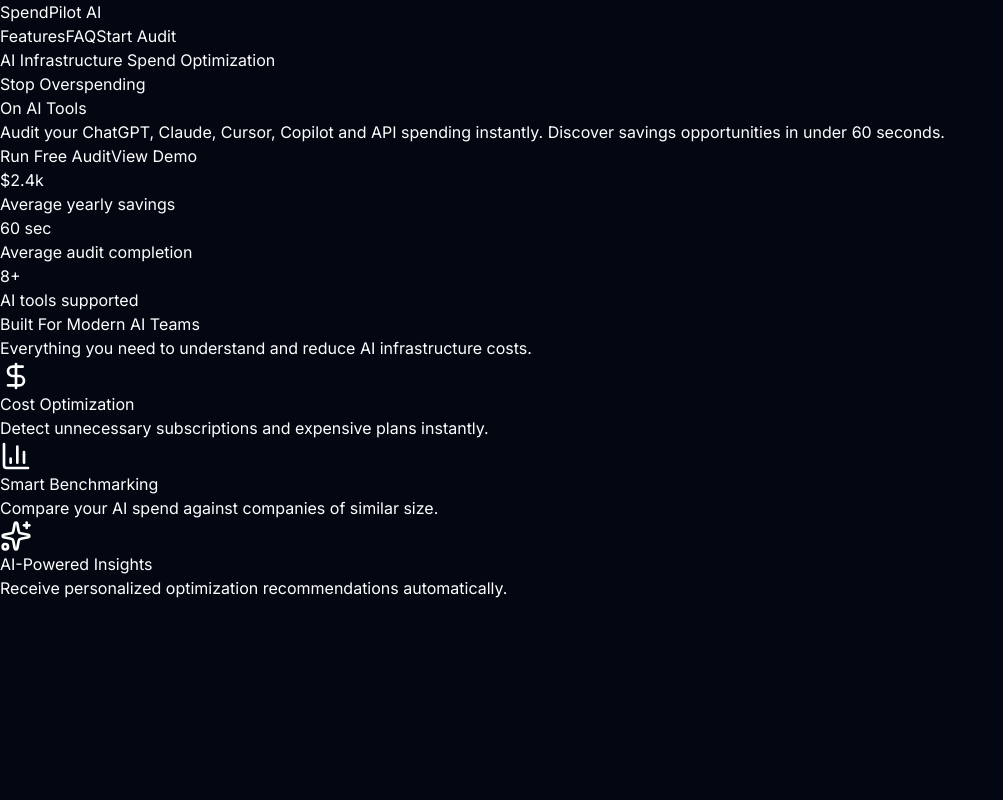
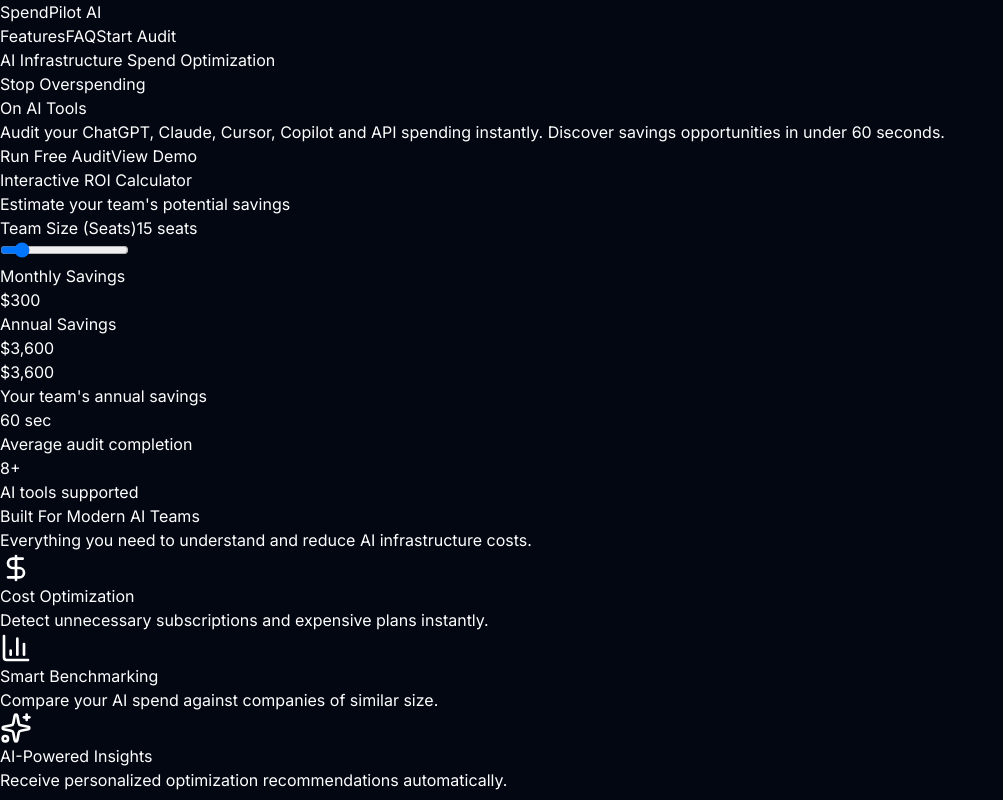
Before and after one commit to HRITIK200/spendpilot-ai, a React (Vite) app in the folder client/: page / in a window 1280 px wide. Shown: the whole page, without its empty margins (0-1003 px from the left). Built offline with nearby package versions, Linux system fonts and the light colour scheme; no server answers.

Commit message:
feat: add interactive ROI savings slider widget

```diff
--- a/client/src/components/Hero.jsx
+++ b/client/src/components/Hero.jsx
@@ -1,8 +1,17 @@
+import { useState } from "react";
 import { Link } from "react-router-dom";
 
 function Hero() {
+  const [teamSize, setTeamSize] = useState(15);
+
+  // Heuristics:
+  // - Average spend per user on AI tools: ~$80/month (e.g. ChatGPT Team + Claude Team + Cursor + Copilot)
+  // - SpendPilot AI optimization typically cuts spend by 25% (~$20/user/month)
+  const monthlySavings = teamSize * 20;
+  const annualSavings = monthlySavings * 12;
+
   return (
-    <section className="min-h-screen flex items-center justify-center px-6">
+    <section className="min-h-screen flex items-center justify-center px-6 py-20">
       <div className="max-w-5xl mx-auto text-center">
 
         <div className="inline-flex items-center gap-2 border border-white/10 bg-white/5 rounded-full px-4 py-2 mb-6">
@@ -35,10 +44,60 @@
           </button>
         </div>
 
+        {/* ROI Calculator Widget */}
+        <div className="max-w-xl mx-auto mt-14 p-6 md:p-8 bg-white/5 border border-white/10 rounded-3xl backdrop-blur-md shadow-2xl relative group hover:border-white/20 transition-all duration-300">
+          <div className="absolute -top-3 left-1/2 transform -translate-x-1/2 bg-blue-600 text-xs font-semibold px-4 py-1.5 rounded-full text-white uppercase tracking-wider shadow-lg">
+            Interactive ROI Calculator
+          </div>
+
+          <h3 className="text-lg font-semibold mb-6 mt-2 text-gray-200">
+            Estimate your team's potential savings
+          </h3>
+
+          <div className="flex flex-col gap-6">
+            <div>
+              <div className="flex justify-between items-center mb-2">
+                <span className="text-sm text-gray-400 font-medium">Team Size (Seats)</span>
+                <span className="text-lg font-bold text-white bg-white/10 px-3 py-1 rounded-xl">
+                  {teamSize} seats
+                </span>
+              </div>
+              <input
+                type="range"
+                min="3"
+                max="100"
+                value={teamSize}
+                onChange={(e) => setTeamSize(Number(e.target.value))}
+                className="w-full h-2 bg-white/10 rounded-lg appearance-none cursor-pointer accent-blue-500 focus:outline-none focus:ring-2 focus:ring-blue-500/50"
+              />
+            </div>
+
+            <div className="grid grid-cols-2 gap-4 pt-4 border-t border-white/5">
+              <div className="text-left bg-white/5 p-4 rounded-2xl border border-white/5">
+                <p className="text-xs text-gray-400 uppercase tracking-wider mb-1">
+                  Monthly Savings
+                </p>
+                <p className="text-2xl md:text-3xl font-extrabold text-emerald-400">
+                  ${monthlySavings.toLocaleString()}
+                </p>
+              </div>
+
+              <div className="text-left bg-white/5 p-4 rounded-2xl border border-white/5">
+                <p className="text-xs text-gray-400 uppercase tracking-wider mb-1">
+                  Annual Savings
+                </p>
+                <p className="text-2xl md:text-3xl font-extrabold text-blue-400">
+                  ${annualSavings.toLocaleString()}
+                </p>
+              </div>
+            </div>
+          </div>
+        </div>
+
         <div className="mt-16 grid grid-cols-1 md:grid-cols-3 gap-6">
-          <div className="bg-white/5 border border-white/10 rounded-2xl p-6">
-            <h3 className="text-4xl font-bold">$2.4k</h3>
-            <p className="text-gray-400 mt-2">Average yearly savings</p>
+          <div className="bg-white/5 border border-white/10 rounded-2xl p-6 hover:border-white/20 transition duration-300">
+            <h3 className="text-4xl font-bold text-blue-400">${annualSavings.toLocaleString()}</h3>
+            <p className="text-gray-400 mt-2">Your team's annual savings</p>
           </div>
 
           <div className="bg-white/5 border border-white/10 rounded-2xl p-6">
```
